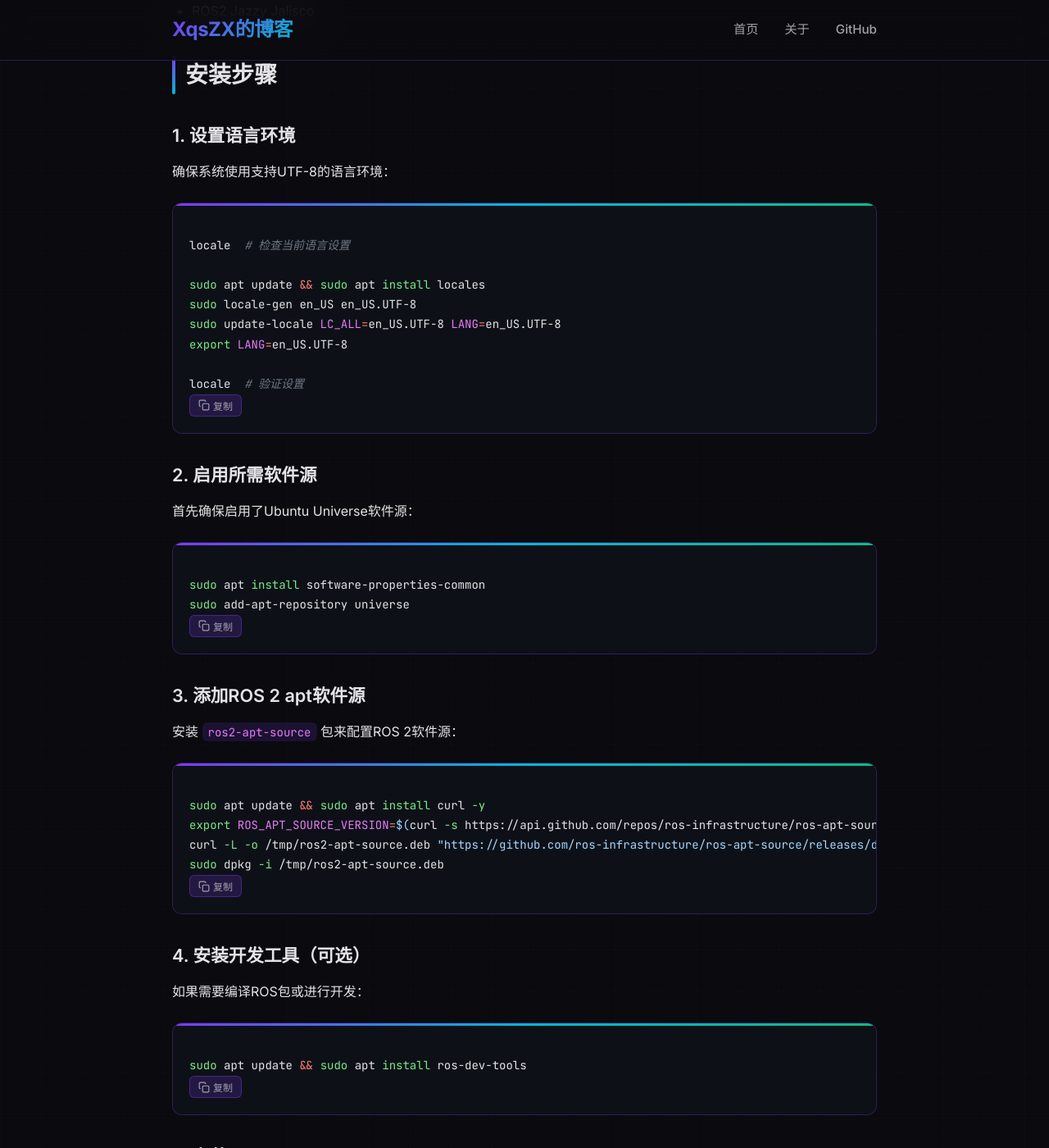
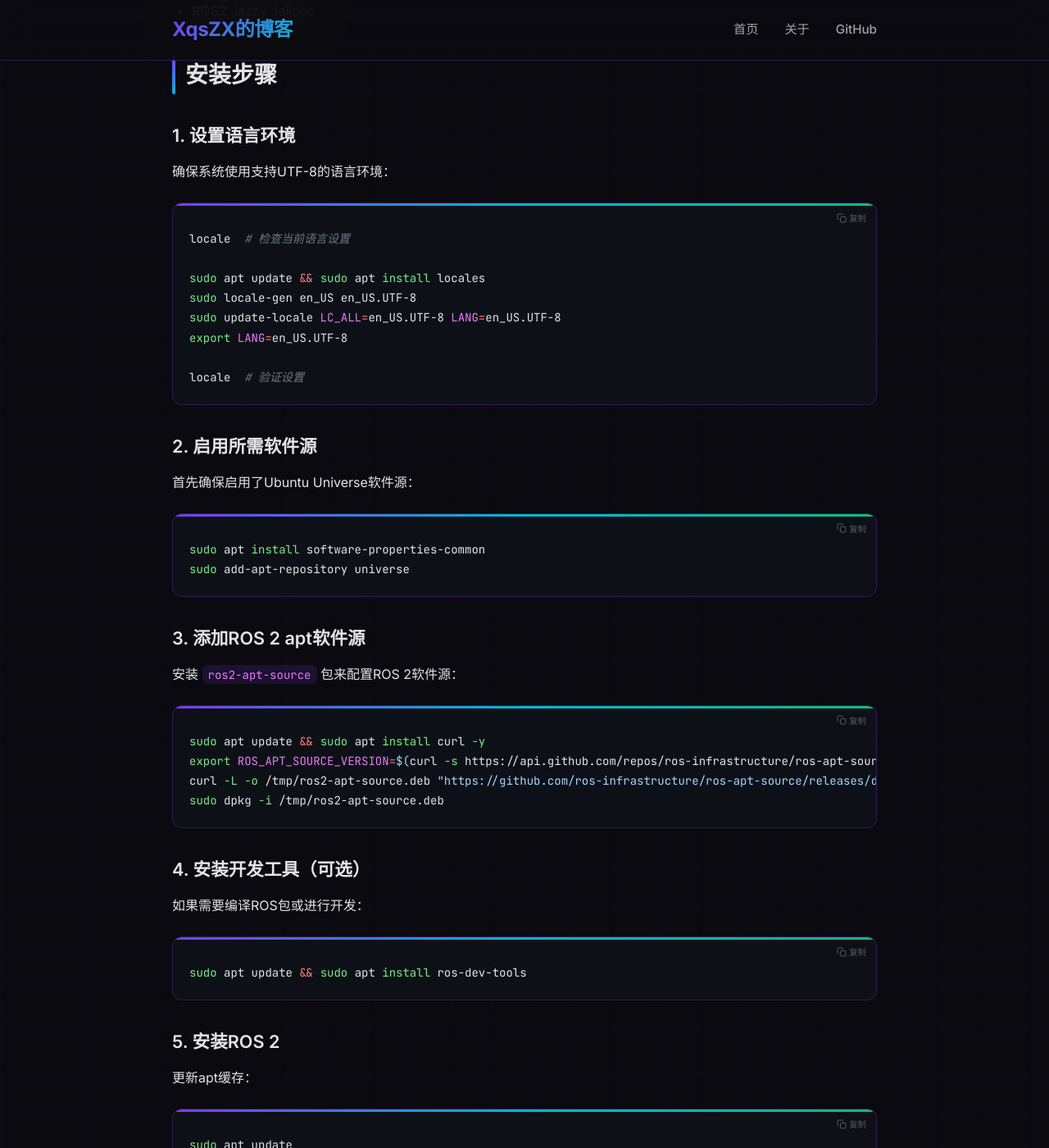
Before and after one commit to XqsZX/XqsZX.github.io, a Jekyll site: the page built from _posts/2024-03-18-ros2-jazzy-installation.md, in a window 1280 px wide and 1400 px high, scrolled down 492 px. Shown: the whole window at 82% size. Built offline with Jekyll 4.4.1, drawn with Linux system fonts in a browser that asks for light colours.

Commit message:
style: 优化复制按钮样式，移至右上角

```diff
--- a/_sass/main.scss
+++ b/_sass/main.scss
@@ -562,74 +562,75 @@ footer.site-footer {
 // 代码块增强 - 语言标签和复制按钮
 pre {
   position: relative;
-  padding-top: 2.5rem !important;
+  padding-top: 2rem !important;
 
   // 语言标签
   &::before {
     content: attr(data-lang);
     position: absolute;
-    top: 8px;
-    left: 12px;
-    font-size: 0.7rem;
+    top: 6px;
+    left: 10px;
+    font-size: 0.65rem;
     font-weight: 600;
     text-transform: uppercase;
     color: $accent-secondary;
     background: rgba(6, 182, 212, 0.15);
-    padding: 2px 8px;
-    border-radius: 4px;
+    padding: 1px 6px;
+    border-radius: 3px;
     font-family: $font-sans;
     z-index: 2;
   }
 
-  // 无语言标签时隐藏
+  // 无语言标签时
   &[data-lang=""]::before,
   &:not([data-lang])::before {
     display: none;
-    padding-top: 1.5rem !important;
   }
-}
-
-.code-header {
-  position: absolute;
-  top: 8px;
-  right: 8px;
-  display: flex;
-  align-items: center;
-  gap: 0.5rem;
-  z-index: 10;
 }
 
 // 复制按钮
 .copy-btn {
-  background: rgba(124, 58, 237, 0.2);
-  border: 1px solid rgba(124, 58, 237, 0.4);
+  position: absolute;
+  top: 6px;
+  right: 8px;
+  background: transparent;
+  border: none;
   color: $text-secondary;
-  padding: 4px 10px;
-  border-radius: 6px;
-  font-size: 0.75rem;
+  padding: 4px;
+  border-radius: 4px;
+  font-size: 0.7rem;
   font-family: $font-sans;
   cursor: pointer;
   transition: all 0.2s ease;
   display: flex;
   align-items: center;
-  gap: 4px;
+  gap: 3px;
+  opacity: 0.5;
+  z-index: 10;
 
   &:hover {
-    background: rgba(124, 58, 237, 0.3);
-    color: $text-primary;
-    border-color: $accent-primary;
+    opacity: 1;
+    color: $accent-primary;
   }
 
   &.copied {
-    background: rgba(16, 185, 129, 0.2);
-    border-color: rgba(16, 185, 129, 0.4);
     color: #10b981;
+    opacity: 1;
   }
 
   svg {
-    width: 14px;
-    height: 14px;
+    width: 12px;
+    height: 12px;
   }
+
+  span {
+    font-size: 0.65rem;
+  }
+}
+
+// 代码块hover时显示复制按钮
+pre:hover .copy-btn {
+  opacity: 0.7;
 }
 
 // highlight 包装器样式
```
